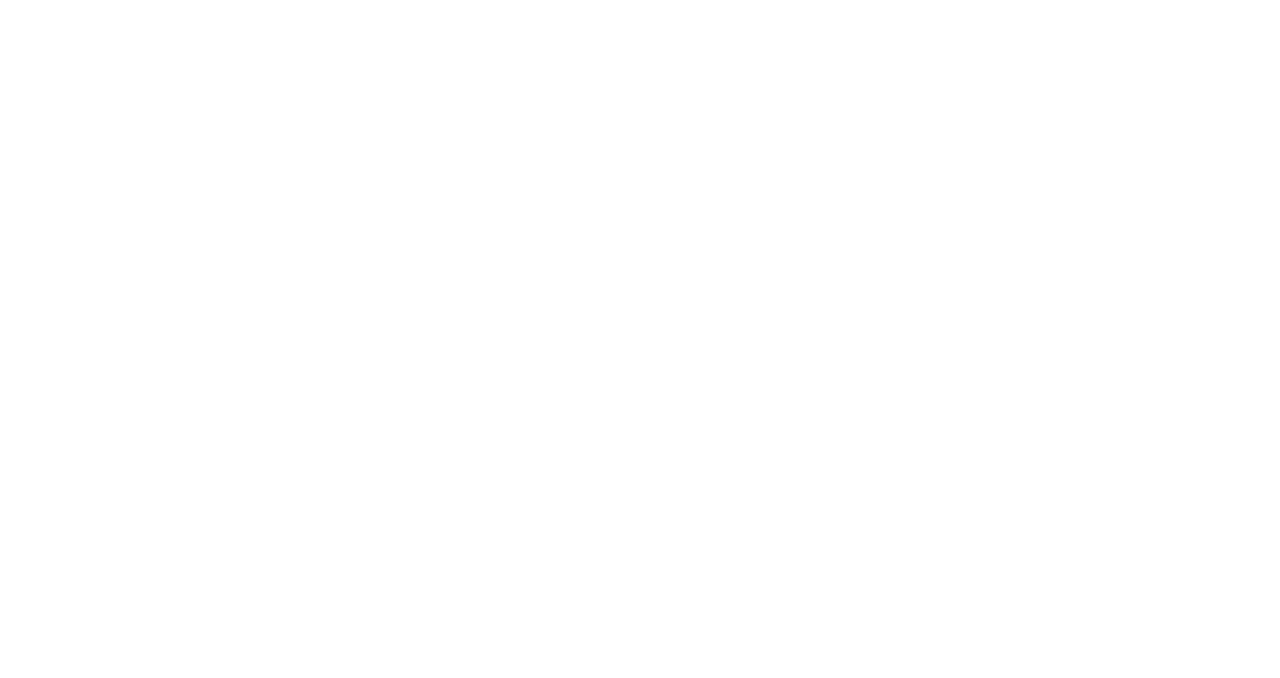
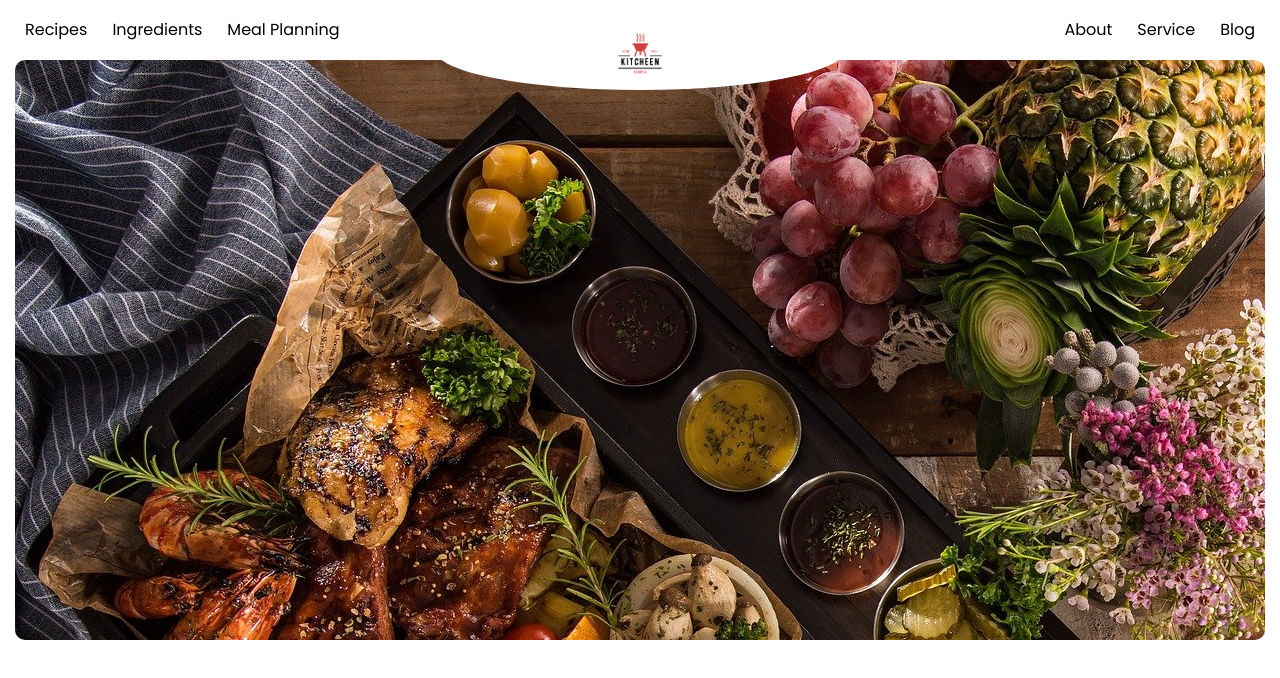
Before and after one commit to mart-anthony-stark/Food-Recipe-Web-App-React-TS, a React (Vite) app: page /home in a window 1280 px wide. Before the commit this address had no page. Shown: the top 678 px of the page. Built offline with nearby package versions, Linux system fonts and the light colour scheme.

Commit message:
add: home redirect

```diff
--- a/src/App.tsx
+++ b/src/App.tsx
@@ -1,5 +1,5 @@
 import './App.css'
-import {BrowserRouter as Router, Routes, Route} from 'react-router-dom'
+import {BrowserRouter as Router, Routes, Route, Navigate} from 'react-router-dom'
 import Navbar from './components/navbar/Navbar'
 import Banner from './components/banner/Banner'
 import Home from './views/Home'
@@ -9,7 +9,8 @@ function App() {
     <div className="App">
       <Router>
         <Routes>
-          <Route path="/" element={<Home/>}/>
+          <Route path="/" element={<Navigate to="/home"/>}/>
+          <Route path="/home" element={<Home/>}/>
         </Routes>
       </Router>
 
```
